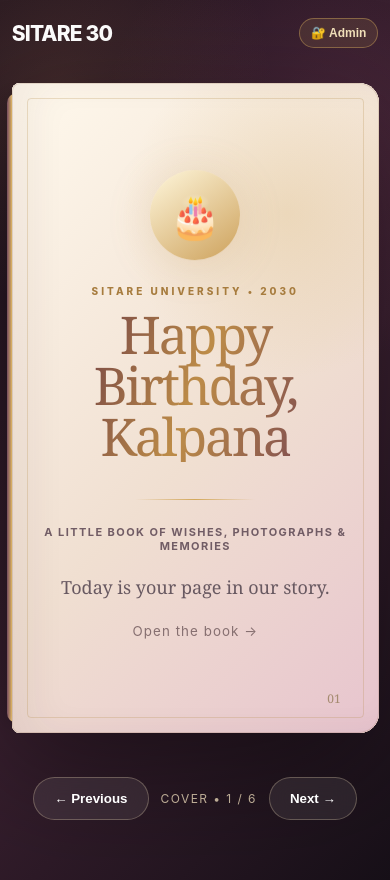
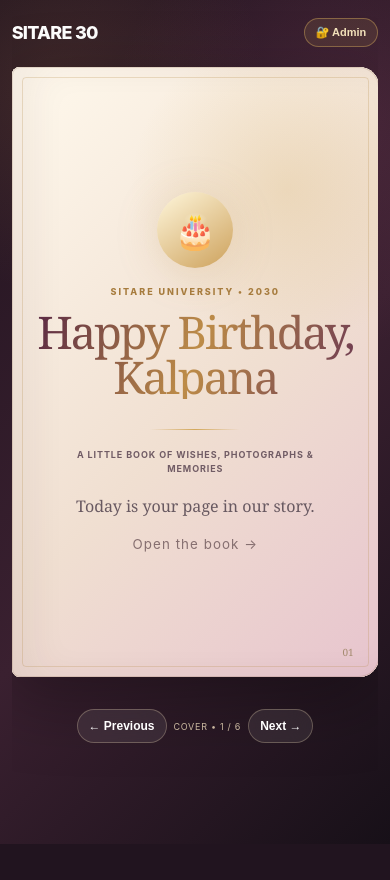
Before and after one commit to saurabhverma731044-stack/sitare-30, a plain HTML site: page index.html in a window 390 px wide. After the commit the page ends 844 px from the top, so only its background shows below. Drawn offline with nearby package versions, Linux system fonts and the light colour scheme; no server answers.

Commit message:
hovering fixed

```diff
--- a/style.css
+++ b/style.css
@@ -908,6 +908,8 @@ body.admin-mode .admin-status {
 
 }
 
+
+/* Desktop page reveal */
 .page:not(.flipped) {
     animation:
         pageReveal
@@ -930,12 +932,24 @@ body.admin-mode .admin-status {
 
 /* =========================
    MOBILE
+   FIXED — NO HOVERING
 ========================== */
 
 @media(max-width:760px) {
 
     .container {
+        width: 94%;
         padding-top: 18px;
+        padding-bottom: 35px;
+        overflow: hidden;
+    }
+
+    .topbar {
+        margin-bottom: 12px;
+    }
+
+    .brand {
+        font-size: 18px;
     }
 
     .pill {
@@ -948,37 +962,175 @@ body.admin-mode .admin-status {
 
     .admin-btn {
         padding: 7px 11px;
+        font-size: 11px;
+    }
+
+
+    /* =====================
+       STABLE MOBILE BOOK
+    ====================== */
+
+    .book-wrap {
+        perspective: 1600px;
+        padding: 8px 0 18px;
+        overflow: visible;
     }
 
     .book {
+        width: 100%;
         height: 650px;
         min-height: 650px;
+
+        /* Remove physical floating movement */
+        transform: none;
+
+        /* Keep page turning */
+        transform-style: preserve-3d;
+
+        filter:
+            drop-shadow(
+                0 22px 35px rgba(0,0,0,.30)
+            );
+
+        touch-action: pan-y;
     }
 
     .book:before {
         left: -5px;
         width: 10px;
+
+        top: 10px;
+        bottom: 10px;
+
+        transform:
+            translateZ(-18px);
     }
 
+
+    /* =====================
+       PAGE TURNING
+    ====================== */
+
     .page {
-        transition-duration: 1s;
+        transform-style: preserve-3d;
+
+        transition:
+            transform .8s cubic-bezier(.2,.75,.2,1),
+            box-shadow .8s ease;
+
+        will-change: transform;
     }
+
+    .page.flipped {
+        transform: rotateY(-180deg);
+    }
+
+
+    /* Remove the page-reveal
+       animation causing hovering */
+    .page:not(.flipped) {
+        animation: none !important;
+    }
+
+
+    /* =====================
+       PAGE CONTENT
+    ====================== */
 
     .page-inner {
         padding: 40px 28px;
     }
 
+    .page:after {
+        inset: 10px;
+    }
+
+    .page-number {
+        bottom: 18px;
+        right: 25px;
+        font-size: 10px;
+    }
+
+    .chapter {
+        font-size: 9px;
+        letter-spacing: .22em;
+    }
+
+    .page h1 {
+        font-size: 52px;
+        line-height: 1;
+    }
+
+    .page h2 {
+        font-size: 38px;
+        line-height: 1.05;
+    }
+
+    .page p {
+        font-size: 16px;
+        line-height: 1.7;
+    }
+
+
+    /* =====================
+       COVER
+    ====================== */
+
+    .cover-mark {
+        width: 76px;
+        height: 76px;
+        font-size: 34px;
+
+        /* No floating movement */
+        animation:
+            glow 3s ease-in-out infinite;
+    }
+
+    .cover h1 {
+        font-size: 52px;
+    }
+
+    .cover .subtitle {
+        font-size: 9px;
+        letter-spacing: .1em;
+        line-height: 1.6;
+        max-width: 280px;
+    }
+
+    .gold-rule {
+        width: 90px;
+        margin: 18px auto;
+    }
+
+
+    /* =====================
+       PERSON PAGES
+    ====================== */
+
     .person-layout {
         grid-template-columns: 1fr;
+        gap: 18px;
+        text-align: center;
 
-        gap: 18px;
+        height: auto;
+        min-height: 100%;
+    }
 
-        text-align: center;
+    .person-layout > div {
+        width: 100%;
     }
 
     .person-photo,
     .wish-photo {
+        width: 100%;
         height: 260px;
+    }
+
+    /* Remove glowing/floating photo
+       animation on mobile */
+    .person-photo {
+        animation: none !important;
+        font-size: 70px;
     }
 
     .person-layout p {
@@ -987,19 +1139,108 @@ body.admin-mode .admin-status {
     }
 
     .person-page .page-inner {
-        overflow: auto;
+        overflow-y: auto;
+        overflow-x: hidden;
+        justify-content: center;
     }
 
-    .page h1 {
-        font-size: 52px;
+    .quote {
+        font-size: 18px !important;
+        line-height: 1.65 !important;
+        margin-top: 18px !important;
+    }
+
+    .from {
+        font-size: 10px;
+        margin-top: 10px;
+    }
+
+
+    /* =====================
+       CONTROLS
+    ====================== */
+
+    .controls {
+        margin-top: 14px;
+        gap: 7px;
+    }
+
+    .nav-btn {
+        padding: 10px 14px;
+        font-size: 12px;
+    }
+
+    .progress {
+        font-size: 9px;
+        letter-spacing: .08em;
+    }
+
+
+    /* =====================
+       MODALS
+    ====================== */
+
+    .modal {
+        padding: 14px;
+    }
+
+    .modal-card {
+        width: 100%;
+        max-height: 88vh;
+        padding: 24px 20px;
+        border-radius: 16px;
+    }
+
+    .modal-card h2 {
+        font-size: 28px;
+    }
+
+    .field input,
+    .field textarea {
+        font-size: 16px;
+    }
+
+    .primary {
+        padding: 13px 18px;
+    }
+}
+
+
+/* =========================
+   VERY SMALL PHONES
+========================== */
+
+@media(max-width:400px) {
+
+    .book {
+        height: 610px;
+        min-height: 610px;
+    }
+
+    .page-inner {
+        padding: 34px 22px;
+    }
+
+    .page h1,
+    .cover h1 {
+        font-size: 45px;
     }
 
     .page h2 {
-        font-size: 38px;
+        font-size: 32px;
     }
 
-    .controls {
-        margin-top: 14px;
+    .person-photo,
+    .wish-photo {
+        height: 220px;
+    }
+
+    .quote {
+        font-size: 16px !important;
+    }
+
+    .nav-btn {
+        padding: 9px 11px;
     }
 
 }
```
